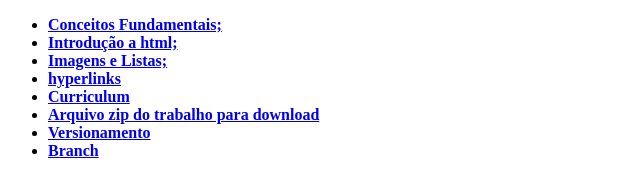
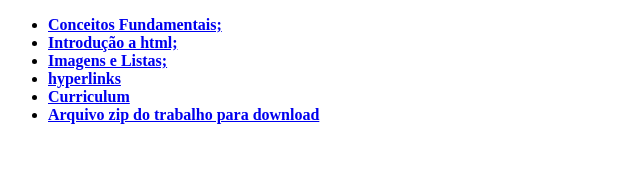
Before and after one commit to MarlonRuan/Trilha_Do_Aprendizado, a plain HTML site: page index.html in a window 1280 px wide. Shown: the whole page, without its empty margins (0-640 px from the left). Drawn offline with Linux system fonts and the light colour scheme.

Commit message:
correção

```diff
--- a/index.html
+++ b/index.html
@@ -16,8 +16,6 @@
         <li><a href="../Trilha_Do_Aprendizado/RDE05-Marlon_Ruan.html">hyperlinks</a></li>
         <li><a href="../Trilha_Do_Aprendizado/Sobre.html">Curriculum</a></li>
         <li><a href="../RDE05-Marlon_Ruan.zip" download="RDE05-Marlon_Ruan.zip" type="application/zip">Arquivo zip do trabalho para download</a></li>
-        <li><a href="../Trilha_Do_Aprendizado/Projetos/RDE06_Marlon_Ruan/RDE06_Marlon_Ruan.html">Versionamento</a></li>
-        <li><a href="../Trilha_Do_Aprendizado/Projetos/RDE07-Marlon_Ruan/index.html">Branch</a></li>
 
     </ul>
 
```
